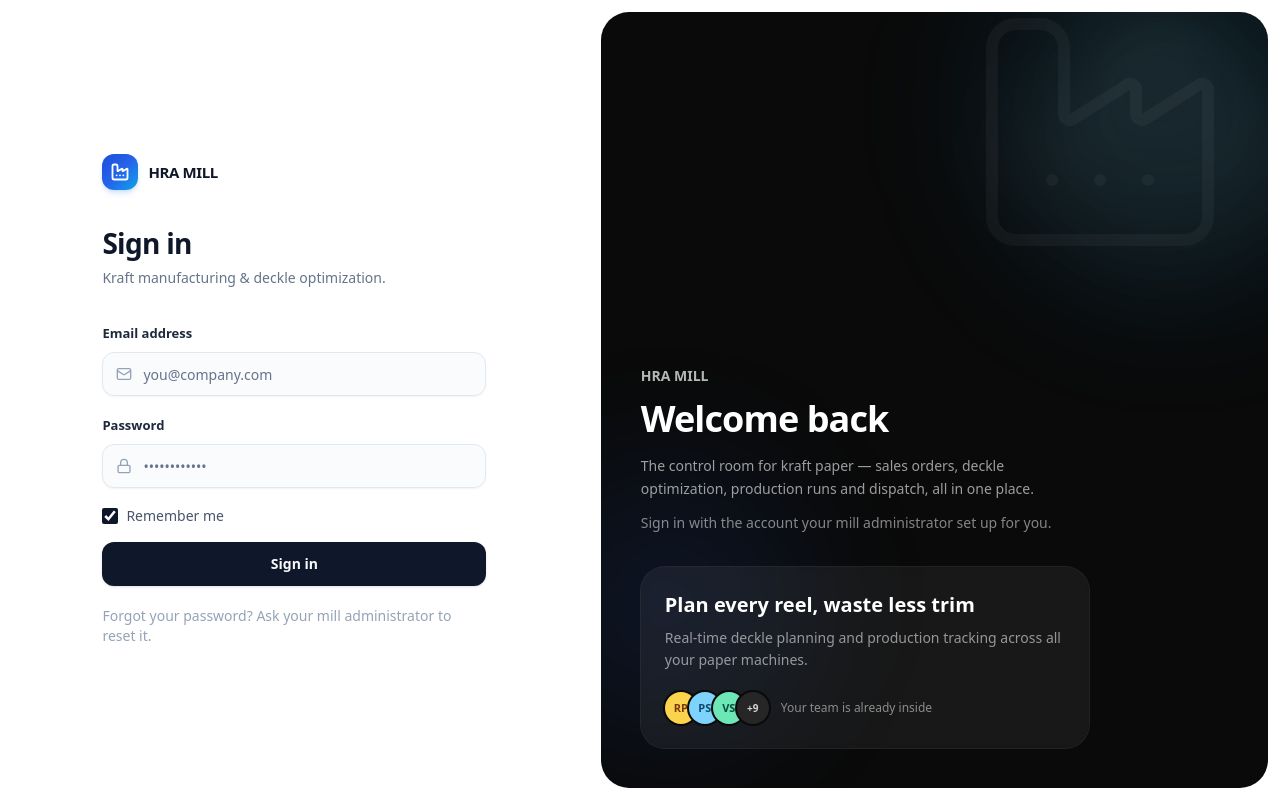
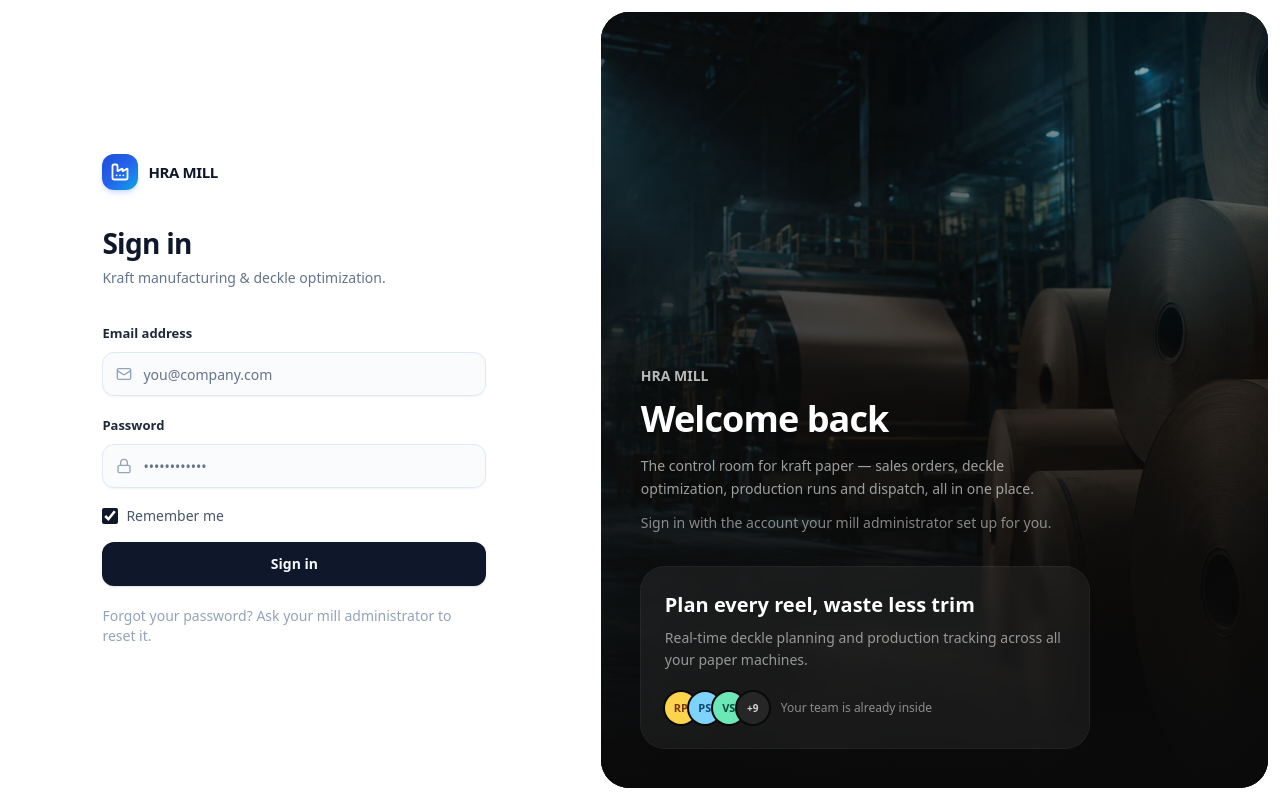
Before and after one commit to nickgoel31/paper-mill-platform, a Next.js app in the folder apps/web/: page /login in a window 1280 px wide. Built offline with nearby package versions, Linux system fonts and the light colour scheme.

Commit message:
feat(login): kraft-mill photo backdrop on the brand panel
Full-bleed background image on the right-hand brand panel with a
top/left dark gradient scrim so the headline and copy stay legible.
Image optimized to a 1400px, ~115 KB JPEG.

Co-Authored-By: Claude Sonnet 5 <noreply@anthropic.com>

```diff
--- a/apps/web/src/app/(auth)/login/page.tsx
+++ b/apps/web/src/app/(auth)/login/page.tsx
@@ -1,4 +1,5 @@
 import { Suspense } from "react";
+import Image from "next/image";
 import { LoginForm } from "./login-form";
 import { Factory } from "lucide-react";
 import { Skeleton } from "@/components/ui/skeleton";
@@ -39,14 +40,20 @@ export default function LoginPage() {
       {/* Right — brand panel */}
       <div className="hidden p-3 lg:block">
         <div className="relative flex h-full flex-col justify-end overflow-hidden rounded-[28px] bg-neutral-950 p-10 text-white">
-          {/* decorative glow + oversized watermark */}
+          {/* brand photo + legibility scrim */}
+          <Image
+            src="/images/login-brand.jpg"
+            alt="Kraft paper mill floor with finished reels"
+            fill
+            priority
+            sizes="54vw"
+            className="pointer-events-none object-cover"
+          />
+          <div className="pointer-events-none absolute inset-0 bg-gradient-to-t from-neutral-950 via-neutral-950/70 to-neutral-950/25" />
+          <div className="pointer-events-none absolute inset-0 bg-gradient-to-r from-neutral-950/60 to-transparent" />
+
+          {/* decorative glow */}
           <div className="pointer-events-none absolute -right-24 -top-24 h-96 w-96 rounded-full bg-sky-500/10 blur-3xl" />
-          <div className="pointer-events-none absolute -left-20 bottom-10 h-72 w-72 rounded-full bg-blue-600/10 blur-3xl" />
-          <Factory
-            className="pointer-events-none absolute -top-6 right-6 h-72 w-72 text-white/[0.04]"
-            strokeWidth={1}
-          />
-          <div className="pointer-events-none absolute right-0 top-8 h-56 w-56 rotate-45 rounded-3xl bg-gradient-to-br from-white/10 to-transparent blur-2xl" />
 
           <div className="relative">
             <span className="text-sm font-semibold text-white/70">HRA MILL</span>
```
Also changed, not shown: apps/web/public/images/login-brand.jpg (added).
